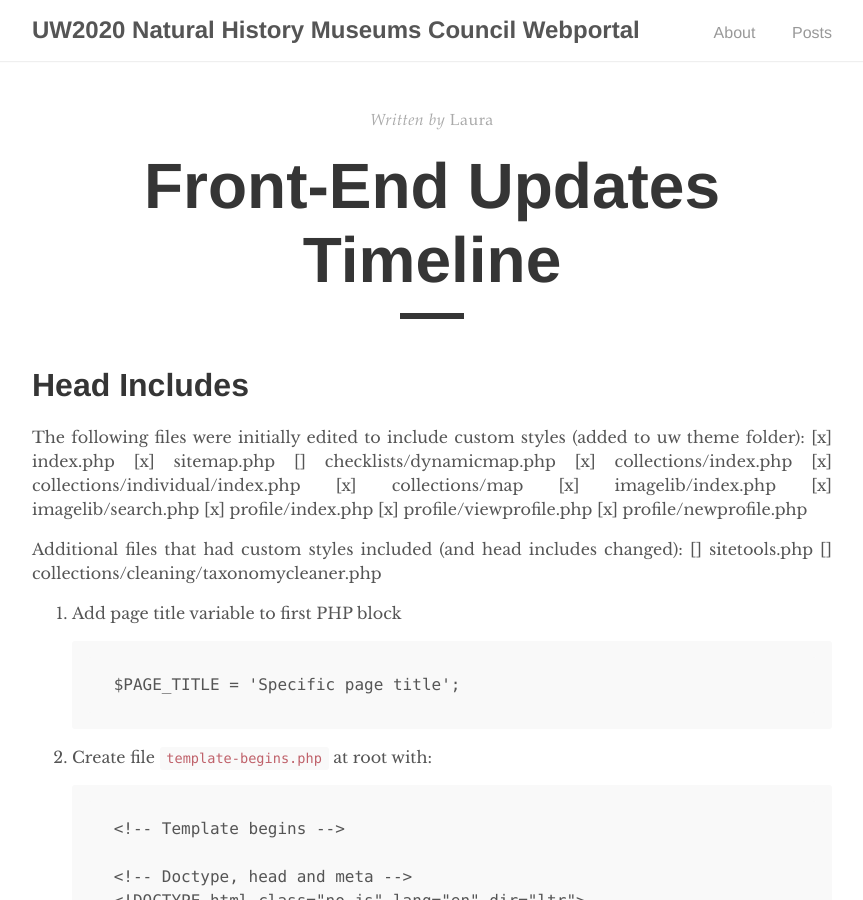
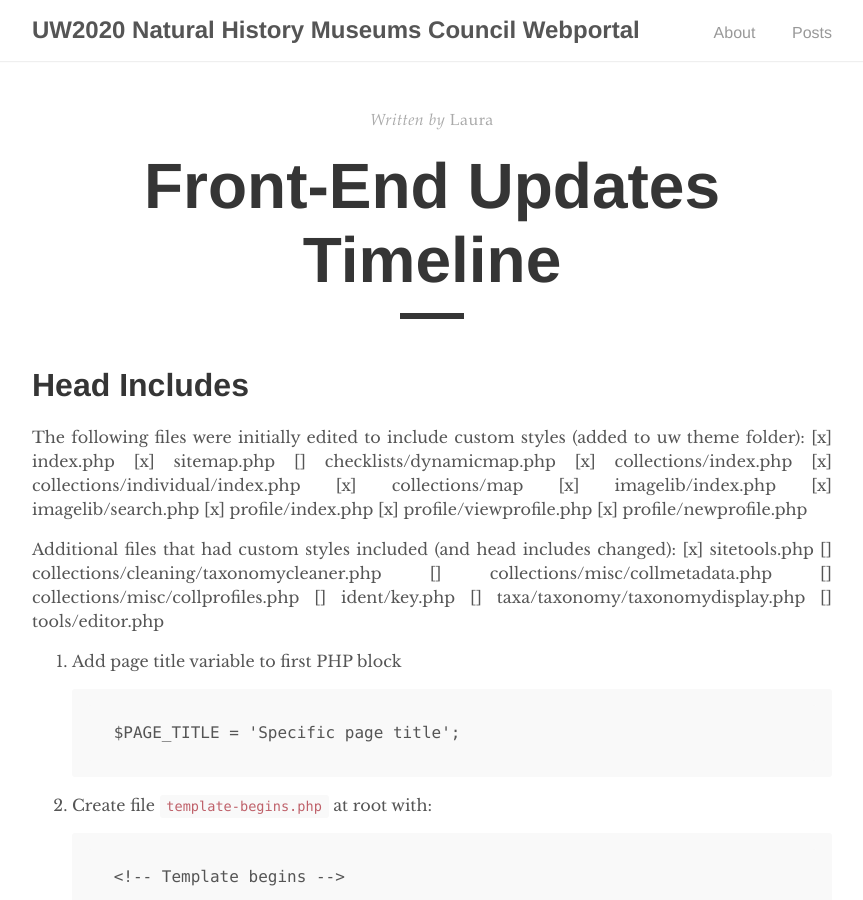
Before and after one commit to arbolitoloco/uw2020, a Jekyll site: the page built from docs/front-end-updates-timeline.md, in a window 1280 px wide and 900 px high. Shown: the whole window, without its empty margins (208-1071 px from the left). Built offline with Jekyll 4.4.1, drawn with Linux system fonts in a browser that asks for light colours.

Commit message:
Update front-end-updates-timeline.md

```diff
--- a/docs/front-end-updates-timeline.md
+++ b/docs/front-end-updates-timeline.md
@@ -21,8 +21,13 @@ The following files were initially edited to include custom styles (added to uw
 [x] profile/newprofile.php
 
 Additional files that had custom styles included (and head includes changed):
-[] sitetools.php
+[x] sitetools.php
 [] collections/cleaning/taxonomycleaner.php
+[] collections/misc/collmetadata.php
+[] collections/misc/collprofiles.php
+[] ident/key.php
+[] taxa/taxonomy/taxonomydisplay.php
+[] tools/editor.php
 
 
 1. Add page title variable to first PHP block
```
